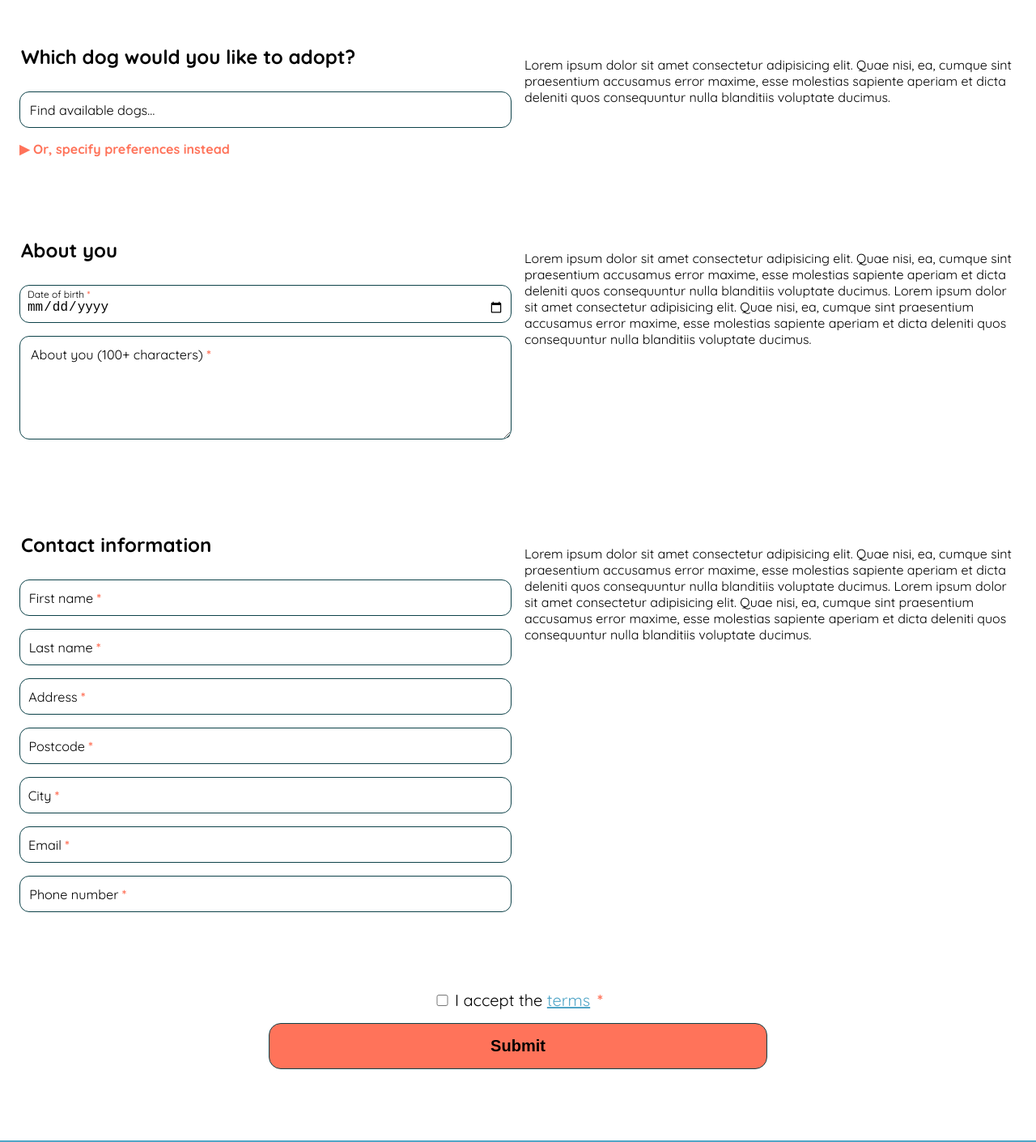
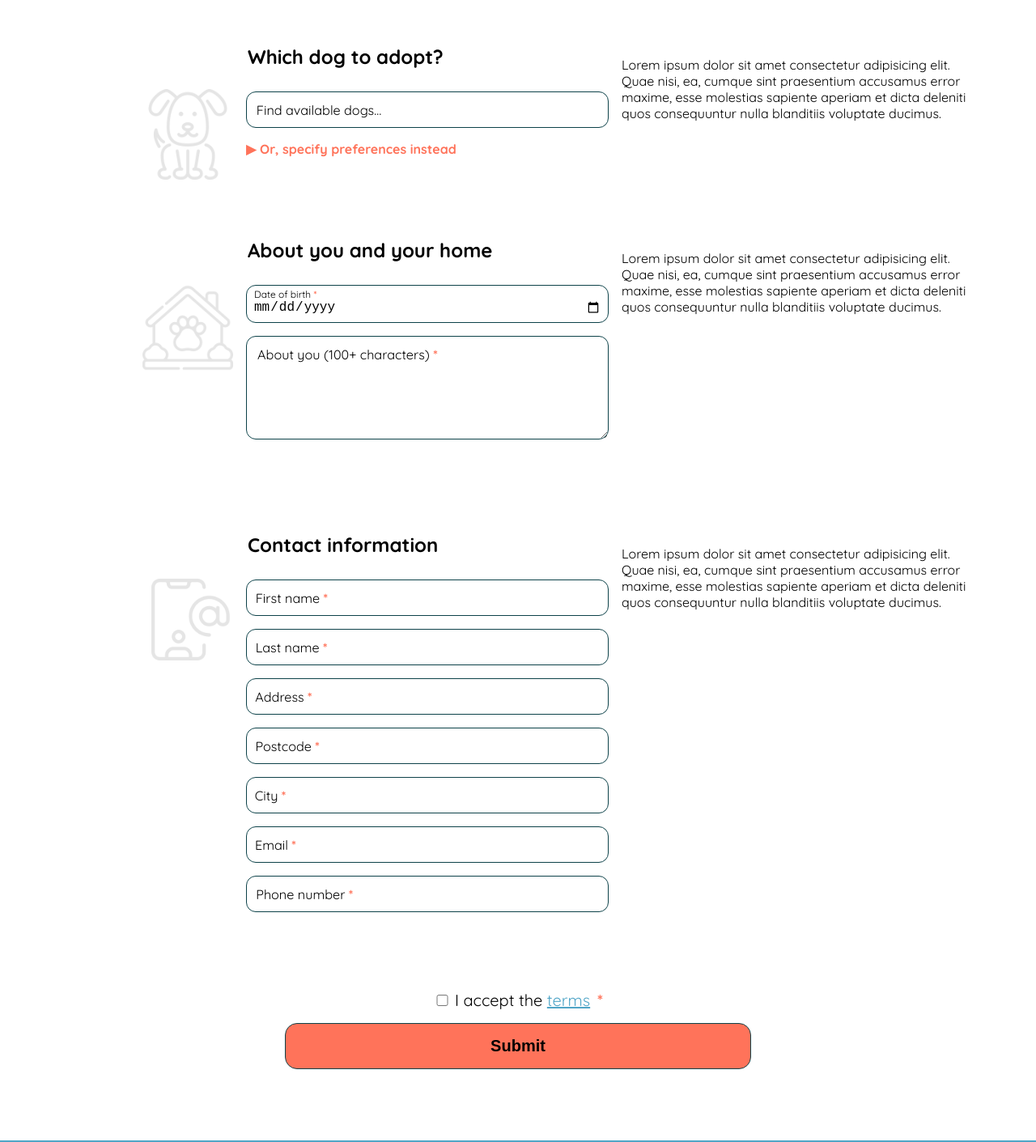
Before and after one commit to davidb-webdev/FSU23D_Frontendutv_Gruppuppgift_Grupp7, a plain HTML site: page adoptionform.html in a window 1280 px wide. Shown: the part 200-1611 px from the top of the page at 81% size. Drawn offline with Linux system fonts and the light colour scheme.

Commit message:
Style for desktop and add icons

```diff
--- a/adoptionform.html
+++ b/adoptionform.html
@@ -42,9 +42,9 @@
     <main>
         <h1>Adopt your dog</h1>
         <form action="adoptionform.html" method="POST">
-            <fieldset>
+            <fieldset class="whichDog">
                 <legend>
-                    <h2>Which dog would you like to adopt?</h2>
+                    <h2>Which dog to adopt?</h2>
                 </legend>
 
                 <div class="positionLabel">
@@ -67,7 +67,7 @@
                 <label for="specifyDogType">Or, specify preferences instead</label>
 
                 <div class="displayWhenChecked">
-                    <h3>Age:</h3>
+                    <h3>Age</h3>
                     <div class="radioButtons">
                         <div>
                             <input id="specifyAgePuppy" type="radio" name="specifyAge" value="puppy">
@@ -85,7 +85,7 @@
                         </div>
                     </div>
 
-                    <h3>Gender:</h3>
+                    <h3>Gender</h3>
                     <div class="radioButtons">
                         <div>
                             <input id="specifyGenderMale" type="radio" name="specifyGender" value="male">
@@ -121,9 +121,9 @@
                 </div>
             </section>
 
-            <fieldset>
+            <fieldset class="aboutYou">
                 <legend>
-                    <h2>About you</h2>
+                    <h2>About you and your home</h2>
                 </legend>
 
                 <div class="positionLabel">
@@ -140,11 +140,10 @@
             <section class="formDescription">
                 <div class="sticky">
                     Lorem ipsum dolor sit amet consectetur adipisicing elit. Quae nisi, ea, cumque sint praesentium accusamus error maxime, esse molestias sapiente aperiam et dicta deleniti quos consequuntur nulla blanditiis voluptate ducimus.
-                    Lorem ipsum dolor sit amet consectetur adipisicing elit. Quae nisi, ea, cumque sint praesentium accusamus error maxime, esse molestias sapiente aperiam et dicta deleniti quos consequuntur nulla blanditiis voluptate ducimus.
                 </div>
             </section>
 
-            <fieldset>
+            <fieldset class="contactInformation">
                 <legend>
                     <h2>Contact information</h2>
                 </legend>
@@ -187,7 +186,6 @@
 
             <section class="formDescription">
                 <div class="sticky">
-                    Lorem ipsum dolor sit amet consectetur adipisicing elit. Quae nisi, ea, cumque sint praesentium accusamus error maxime, esse molestias sapiente aperiam et dicta deleniti quos consequuntur nulla blanditiis voluptate ducimus.
                     Lorem ipsum dolor sit amet consectetur adipisicing elit. Quae nisi, ea, cumque sint praesentium accusamus error maxime, esse molestias sapiente aperiam et dicta deleniti quos consequuntur nulla blanditiis voluptate ducimus.
                 </div>
             </section>
--- a/css/adoptionform.css
+++ b/css/adoptionform.css
@@ -4,7 +4,9 @@ main {
     padding: 1.5rem;
 }
 
-main * {
+main,
+main *,
+main *::before {
     box-sizing: border-box;
 }
 
@@ -114,12 +116,12 @@ textarea:required:valid + label::after {
 
 
 /* ===== Class- & ID-specific styling ===== */
-fieldset.terms {
+.terms {
     text-align: center;
     font-size: 1.25rem;
 }
 
-fieldset.terms a {
+.terms a {
     color: var(--main-colour);
 }
 
@@ -222,16 +224,16 @@ fieldset.terms a {
         grid-column-start: 1;
     }
 
-    fieldset.terms {
+    .terms {
         grid-column: 1 / 3;
     }
 
-    fieldset.terms input[type="submit"] {
+    .terms input[type="submit"] {
         max-width: 50%;
     }
 
     .radioButtons {
-        max-width: 60%;
+        max-width: 66.6%;
     }
 
 
@@ -251,4 +253,61 @@ fieldset.terms a {
 
 
 /* ===== Desktop styling ===== */
-@media (min-width: 992px) {}
+@media (min-width: 992px) {
+    main {
+        max-width: 1200px;
+        margin: 0 auto;
+    }
+
+    form {
+        grid-template-columns: 1fr 2fr 2fr;
+    }
+
+    .formDescription {
+        grid-column-start: 3;
+    }
+
+    fieldset {
+        grid-column-start: 2;
+        position: relative;
+    }
+
+    fieldset::before {
+        content: "";
+        background-repeat: no-repeat;
+        background-size: 50%;
+        background-position: right 12%;
+        width: 50%;
+        height: 10rem;
+        position: absolute;
+        left: calc(-50% - 1rem);
+        opacity: 0.1;
+    }
+
+    .whichDog::before {
+        background-image: url('../img/formicon1.png');
+    }
+
+    .aboutYou::before {
+        background-image: url('../img/formicon2.png');
+    }
+
+    .contactInformation::before {
+        background-image: url('../img/formicon3.png');
+        background-size: 45%;
+    }
+
+    .terms {
+        grid-column: 1 / 4;
+    }
+
+    .terms::before {
+        display: none;
+    }
+
+    /*fieldset legend {
+        position: relative;
+        width: 150%;
+        left: calc(-50% - 1rem);
+    }*/
+}
```
Also changed, not shown: img/formicon1.png (added), img/formicon2.png (added), img/formicon3.png (added).
